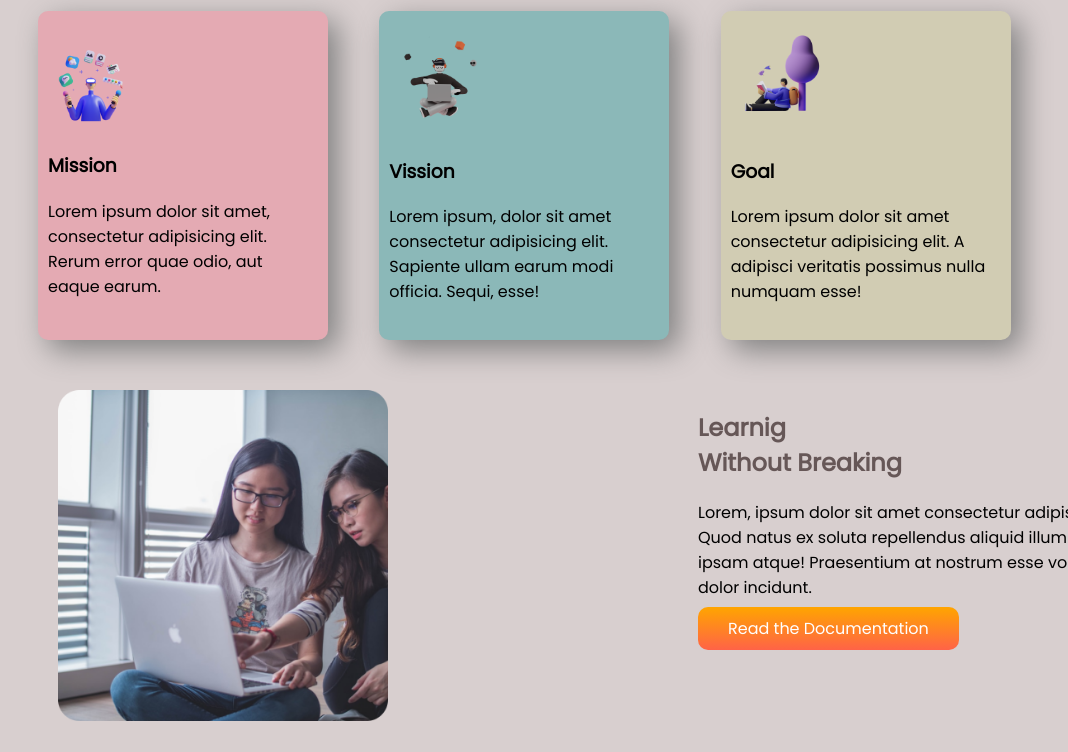
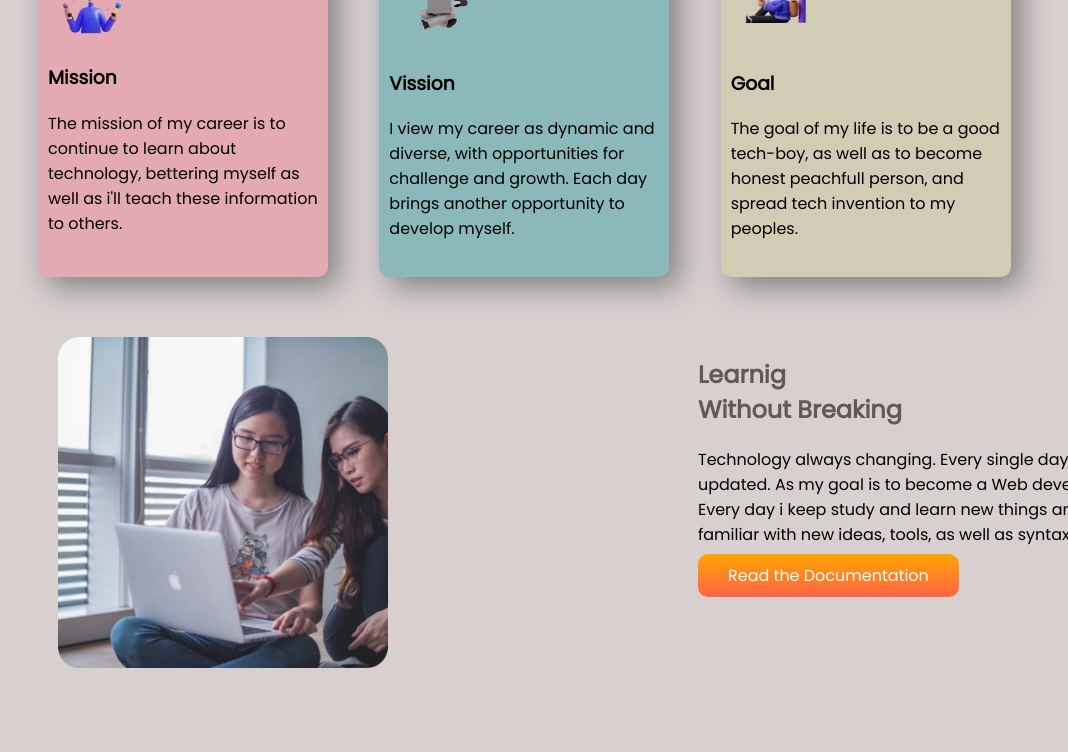
Before and after one commit to sheikhhasan124/mission-2022, a plain HTML site: page index.html in a window 1280 px wide. Shown: the part 557-1309 px from the top of the page, without its empty margins (90-1158 px from the left). Drawn offline with nearby package versions, Linux system fonts and the light colour scheme; grey boxes are pictures that could not be loaded.

Commit message:
footer done

```diff
--- a/index.html
+++ b/index.html
@@ -18,7 +18,7 @@
          <!-- section one start -->
     <section class="flexible-item section-one">
         <div class="items-width">
-           <div class="border-img">
+           <div id="border-img">
              <h1>Keep Hardworing on</h1>
              <h1><span class="golden-color"> Mission 2022</span></h1>
            </div>
@@ -27,7 +27,7 @@
            <small>Scroll down to explore more about us</small>
         </div>
         <div  class="items-width">
-            <img src="./images/person/person-0.png" alt="">
+            <img src="./images/person/shape-2.png" alt="">
         </div>
      </section>
 
@@ -37,31 +37,31 @@
         <div class="flexible-item">
              <div class="card card-one-bg">
                  <div class="card-title">
-                     <i><img src="./images/illustrators/illustrator-1.png" alt=""></i>
+                     <img src="./images/illustrators/illustrator-1.png" alt="">
                  </div>
                  <div class="card-body">
                      <h3>Mission</h3>
-                     <p>Lorem ipsum dolor sit amet, consectetur adipisicing elit. Rerum error quae odio, aut eaque earum.</p>
+                     <p>The mission of my career is to continue to learn about technology, bettering myself as well as i'll teach these information to others.</p>
                  </div>
              </div>
 
              <div class="card card-two-bg">
                  <div class="card-title">
-                     <i><img src="./images/illustrators/illustrator-2.png" alt=""></i>
+                     <img src="./images/illustrators/illustrator-2.png" alt="">
                  </div>
                  <div class="card-body">
                      <h3>Vission</h3>
-                     <p>Lorem ipsum, dolor sit amet consectetur adipisicing elit. Sapiente ullam earum modi officia. Sequi, esse!</p>
+                     <p>I view my career as dynamic and diverse, with opportunities for challenge and growth. Each day brings another opportunity to develop myself.</p>
                  </div>
              </div>
 
              <div class="card card-three-bg">
                  <div class="card-title">
-                     <i><img src="./images/illustrators/illustrator-3.png" alt=""></i>
+                     <img src="./images/illustrators/illustrator-3.png" alt="">
                  </div>
                  <div class="card-body">
                      <h3>Goal</h3>
-                     <p>Lorem ipsum dolor sit amet consectetur adipisicing elit. A adipisci veritatis possimus nulla numquam esse!</p>
+                     <p>The goal of my life is to be a good tech-boy, as well as to become honest peachfull person, and spread tech invention to my peoples.</p>
                  </div>
              </div>
 
@@ -75,7 +75,7 @@
          </div>
          <div class="items-width">
              <h2><span class="gray-color">Learnig <br> Without Breaking</span></h2>
-             <p>Lorem, ipsum dolor sit amet consectetur adipisicing elit. Quod natus ex soluta repellendus aliquid illum maiores ipsam atque! Praesentium at nostrum esse voluptates, dolor incidunt.</p>
+             <p>Technology always changing. Every single day it's become updated. As my goal is to become a Web developer so, Every day i keep study and learn new things and become familiar with new ideas, tools, as well as syntax .</p>
              <a class="linkable-button" target="blank" href="">Read the Documentation</a>
          </div>
      </section>
@@ -84,7 +84,7 @@
      <section class="flexible-item section-four">
          <div class="items-width">
              <h2><span class="gray-color">Know our <br>Global Community</span></h2>
-             <p>Lorem ipsum dolor sit amet consectetur, adipisicing elit. At ad sequi, vero maiores saepe illo ipsum in velit distinctio fugit eius reiciendis est earum consequatur obcaecati mollitia unde dicta autem!</p>
+             <p>If I want to grow as a developer, I can't over-emphasize the benefits of joining a developer community, There are many advantages, from peer-programmin to sharing knowledge.StackFlow over, Free code camp and programmin Hero are more popular across the communities.</p>
              <a class="linkable-button" target="blank" href="">Read the Documentation</a>
          </div>
          <div class="items-width">
--- a/style.css
+++ b/style.css
@@ -10,7 +10,7 @@ body{
 }
 .flexible-item{
     display: flex;
-    margin-bottom: 30px;
+    margin-bottom: 40px;
 }
 .items-width{
     width: 40%;
@@ -20,9 +20,7 @@ body{
 .items-width img{
     width: 70%;
 }
-.orange-color{
-    color: orange;
-}
+
 .golden-color{
     color: rgb(94, 81, 8);
 }
@@ -44,7 +42,7 @@ body{
     font-size: 35px;
     font-family: 'Libre Baskerville', serif;
 }
-.border-img{
+#border-img{
     border-left: 3px solid;
      border-image: linear-gradient(tomato,orange);
     border-image-slice: 1;
@@ -165,4 +163,7 @@ body{
     font-family: 'Lobster Two', cursive;
     letter-spacing: 5px;
   }
+  .orange-color{
+    color: orange;
+}
 /* footer star here */
```
Also changed, not shown: 2 other files.
